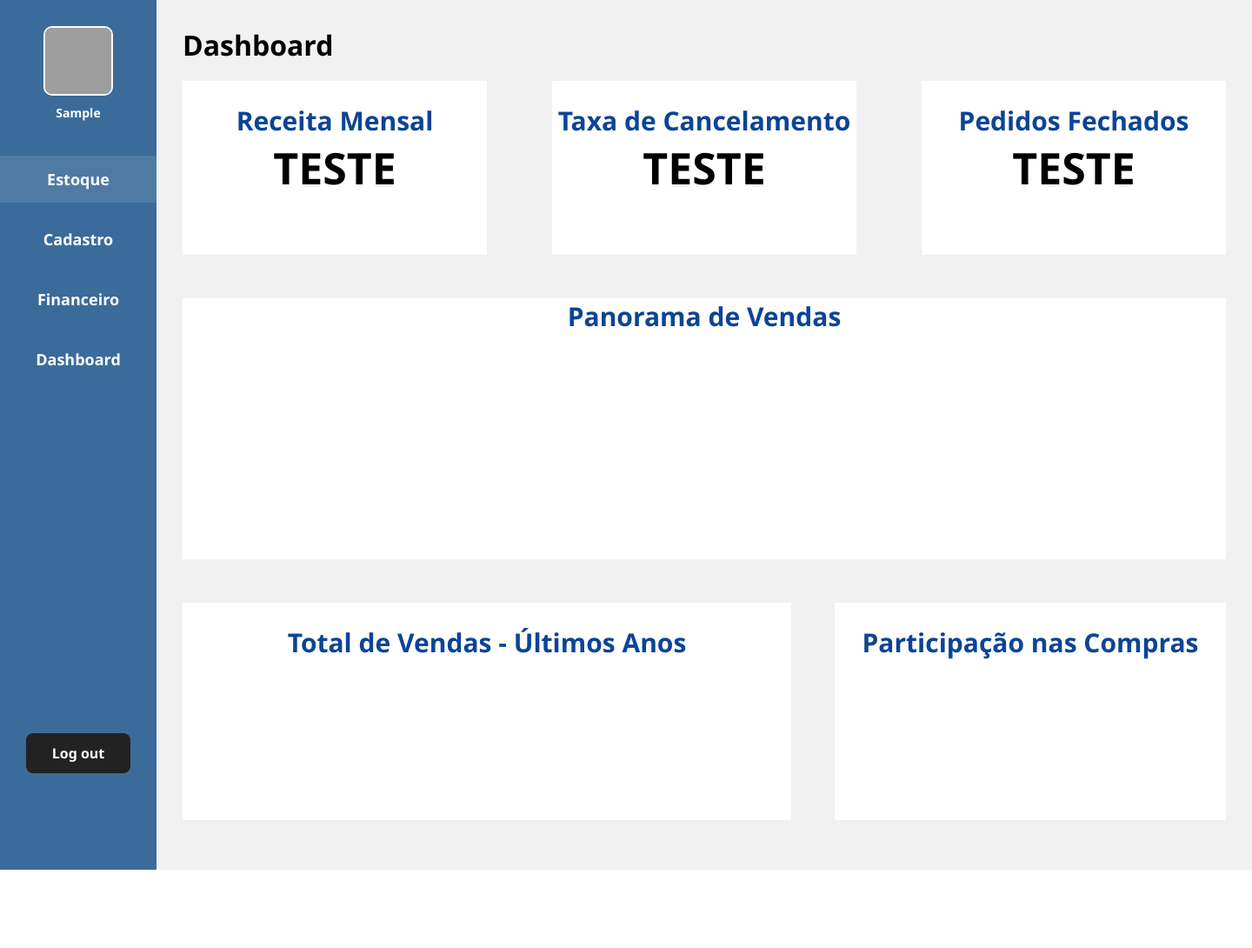
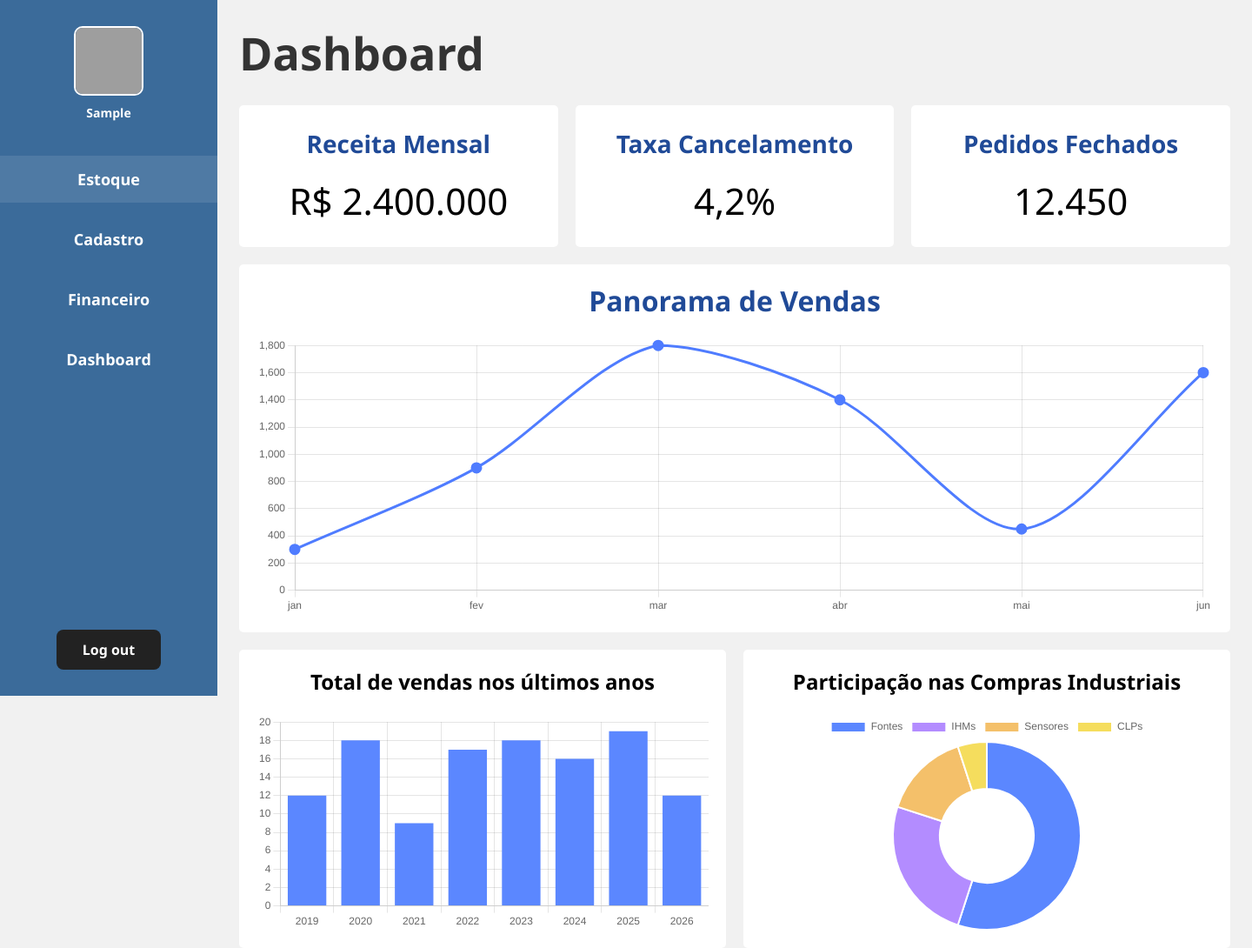
Before and after one commit to Araujosp/Syncron-Automacao, a PHP site: page /admin/dashboard.php in a window 1440 px wide. Shown: the whole page at 87% size. Before the commit the page ends 1000 px from the top, so only its background shows below. Run offline with PHP 8.4, Linux system fonts and the light colour scheme; the visitor is signed in with stand-in values (Sample User, id 1); data comes from the database, SQL or seed files in the repository; both versions use the stored data as it was after the commit; grey boxes are pictures that could not be loaded.

Commit message:
pagina dashboard e banco atualizado

```diff
--- a/admin/dashboard.php
+++ b/admin/dashboard.php
@@ -10,52 +10,239 @@ if(!isset($_SESSION['usuario']) or (!isset($_SESSION['id_usuario']))){
 }
 
 ?>
-
 <!DOCTYPE html>
-<html lang="pt-BR">
+<html lang="pt-br">
 <head>
     <meta charset="UTF-8">
     <meta name="viewport" content="width=device-width, initial-scale=1.0">
+
+    <!-- CHART JS -->
+    <script src="https://cdn.jsdelivr.net/npm/chart.js"></script>
+
     <link rel="stylesheet" href="../assets/dashboard.css">
-        <title>Dashboard | Syncron</title>
-        <link rel="shortcut icon" href="../img/logo-favicon.png" type="image/png">
+    <link rel="stylesheet" href="../assets/estoque.css">
+
+    <title>Syncron | Dashboard</title>
 </head>
 <body>
-        <?php require_once "../includes/sidebar.php"; ?>
+</body>
+</html>
 
-        <div class="main-content">
-            <div class="top-bar">
+<?php  require_once "../includes/sidebar.php"  ?>
+<!-- MAIN -->
+
+<div class="main">
+
     <h1>Dashboard</h1>
+
+    <!-- CARDS -->
+
+    <div class="cards">
+
+        <div class="card">
+
+            <h2>Receita Mensal</h2>
+
+            <p>R$ 2.400.000</p>
+
         </div>
 
-            <div class="balance_line">
-                <div class="balance_box">
-                    <h1>Receita Mensal</h1>
-                    <h2>TESTE</h2>
-                </div>
-                <div class="balance_box">
-                    <h1>Taxa de Cancelamento</h1>
-                    <h2>TESTE</h2>
-                </div>
-                <div class="balance_box">
-                    <h1>Pedidos Fechados</h1>
-                    <h2>TESTE</h2>
-                </div>
+        <div class="card">
+
+            <h2>Taxa Cancelamento</h2>
+
+            <p>4,2%</p>
+
         </div>
 
-            <div class="panorama_box">
-                <h1>Panorama de Vendas</h1>
+        <div class="card">
+
+            <h2>Pedidos Fechados</h2>
+
+            <p>12.450</p>
+
         </div>
 
-            <div class="graphic_line">
-                <div class="graphic_box">
-                    <h1>Total de Vendas - Últimos Anos</h1>
     </div>
-                <div class="participation_box">
-                    <h1>Participação nas Compras</h1>
+
+    <!-- GRAFICO PRINCIPAL -->
+
+    <div class="grafico-container">
+
+        <h2>Panorama de Vendas</h2>
+
+        <div class="grafico-linha">
+
+            <canvas id="graficoLinha"></canvas>
+
         </div>
+
     </div>
+
+    <!-- BOTTOM -->
+
+    <div class="bottom">
+
+        <!-- BARRAS -->
+
+        <div class="box">
+
+            <h2>Total de vendas nos últimos anos</h2>
+
+            <div class="grafico-pequeno">
+
+                <canvas id="graficoBarra"></canvas>
+
             </div>
+
+        </div>
+
+        <!-- PIZZA -->
+
+        <div class="box">
+
+            <h2>Participação nas Compras Industriais</h2>
+
+            <div class="grafico-pequeno">
+
+                <canvas id="graficoPizza"></canvas>
+
+            </div>
+
+        </div>
+
+    </div>
+
+</div>
+
+<script>
+
+/* GRAFICO LINHA */
+
+const ctxLinha = document.getElementById('graficoLinha');
+
+new Chart(ctxLinha, {
+
+    type: 'line',
+
+    data: {
+
+        labels: ['jan', 'fev', 'mar', 'abr', 'mai', 'jun'],
+
+        datasets: [{
+
+            data: [300, 900, 1800, 1400, 450, 1600],
+
+            borderColor: '#4f7cff',
+
+            backgroundColor: '#4f7cff',
+
+            tension: 0.3,
+
+            fill: false,
+
+            borderWidth: 3,
+
+            pointRadius: 5
+        }]
+    },
+
+    options: {
+
+        responsive: true,
+
+        maintainAspectRatio: false,
+
+        plugins: {
+
+            legend: {
+                display: false
+            }
+        },
+
+        scales: {
+
+            y: {
+
+                beginAtZero: true,
+
+                grid: {
+                    borderDash: [5, 5]
+                }
+            }
+        }
+    }
+});
+
+/* GRAFICO BARRA */
+
+const ctxBarra = document.getElementById('graficoBarra');
+
+new Chart(ctxBarra, {
+
+    type: 'bar',
+
+    data: {
+
+        labels: ['2019','2020','2021','2022','2023','2024','2025','2026'],
+
+        datasets: [{
+
+            data: [12,18,9,17,18,16,19,12],
+
+            backgroundColor: '#5b87ff'
+        }]
+    },
+
+    options: {
+
+        responsive: true,
+
+        maintainAspectRatio: false,
+
+        plugins: {
+
+            legend: {
+                display: false
+            }
+        }
+    }
+});
+
+/* GRAFICO PIZZA */
+
+const ctxPizza = document.getElementById('graficoPizza');
+
+new Chart(ctxPizza, {
+
+    type: 'doughnut',
+
+    data: {
+
+        labels: ['Fontes', 'IHMs', 'Sensores', 'CLPs'],
+
+        datasets: [{
+
+            data: [55, 25, 15, 5],
+
+            backgroundColor: [
+                '#5b87ff',
+                '#b38cff',
+                '#f4c06a',
+                '#f5dd5d'
+            ]
+        }]
+    },
+
+    options: {
+
+        responsive: true,
+
+        maintainAspectRatio: false
+    }
+});
+
+</script>
 
 </body>
 </html>
--- a/assets/dashboard.css
+++ b/assets/dashboard.css
@@ -1,148 +1,141 @@
-* { margin: 0; padding: 0; box-sizing: border-box; font-family: 'Segoe UI', Tahoma, Geneva, Verdana, sans-serif; }
 
-        body { display: flex; height: 100vh; background-color: #f1f1f1; }
-
-        /* --- MENU LATERAL (SIDEBAR) --- */
-        .sidebar {
-            width: 250px;
-            height: 1000px;
-            background-color: #3b6b9a;
-            color: white;
-            display: flex;
-            flex-direction: column;
-            align-items: center;
-            padding: 30px 0;
+*{
+    margin: 0;
+    padding: 0;
+    box-sizing: border-box;
+    font-family: Arial, Helvetica, sans-serif;
 }
 
-        .user-profile { text-align: center; margin-bottom: 40px; }
-
-        .user-icon {
-            width: 80px;
-            height: 80px;
-            border: 2px solid white;
-            border-radius: 10px;
-            overflow: hidden;
-
+body{
+    background: #e7e7e7;
     display: flex;
-            justify-content: center;
-            align-items: center;
-
-            margin: 0 auto 10px auto;
 }
 
-        .user-icon img {
-            width: 100%;
-            height: 100%;
-            object-fit: cover;
+.perfil{
+    text-align: center;
+    margin-bottom: 60px;
 }
 
-
-        .user-email { font-size: 14px; font-weight: bold; }
-
-        .nav-links { width: 100%; display: flex; flex-direction: column; gap: 15px; }
-        .nav-links a {
-            text-decoration: none; color: white;
-            padding: 15px 30px; font-weight: bold; font-size: 18px;
-            transition: 0.3s; text-align: center;
-        }
-        .nav-links a:hover, .nav-links a.active { background-color: rgba(255, 255, 255, 0.1); }
-
-        .logout-btn {
-            margin-top: auto;
-            margin-bottom: 81px;
-            background-color: #222; color: white;
-            border: none; padding: 12px 30px; border-radius: 8px;
-            font-weight: bold; cursor: pointer; text-decoration: none;
+.perfil img{
+    width: 90px;
+    margin-bottom: 15px;
 }
 
-        /* --- ÁREA PRINCIPAL (MAIN CONTENT) --- */
-        .main-content {
-            padding: 30px; background-color: #f1f1f1;
+.perfil h3{
+    font-size: 26px;
 }
 
-        .top-bar {
-            display: flex; justify-content: space-between; align-items: flex-end;
+.menu{
+    width: 100%;
+}
+
+.menu a{
+    display: block;
+    text-align: center;
+    color: white;
+    text-decoration: none;
+    font-size: 24px;
+    margin: 28px 0;
+    transition: .2s;
+}
+
+.menu a:hover{
+    transform: scale(1.05);
+}
+
+.logout{
+    margin-top: auto;
+}
+
+.logout button{
+    background: #222;
+    color: white;
+    border: none;
+    padding: 14px 45px;
+    border-radius: 12px;
+    font-size: 18px;
+    cursor: pointer;
+}
+
+/* MAIN */
+
+.main{
+    flex: 1;
+    padding: 25px;
+}
+
+.main h1{
+    font-size: 52px;
+    margin-bottom: 25px;
+    color: #333;
+}
+
+/* CARDS */
+
+.cards{
+    display: flex;
+    gap: 20px;
     margin-bottom: 20px;
 }
 
-        /* Visão Geral */
-        .balance_line{
-            display: flex;
-            justify-content: space-between;
-            align-items: flex-end;
-            gap: 50px;
-            margin-bottom: 50px;
+.card{
+    flex: 1;
+    background: white;
+    border-radius: 5px;
+    padding: 25px;
+    text-align: center;
 }
 
-        .balance_box{
-            height: 200px;
-            width: 350px;
-            background-color: #ffffff;
-            color: #000000;
+.card h2{
+    color: #204a97;
+    margin-bottom: 18px;
+    font-size: 28px;
 }
 
-        .balance_box h1{
-            color:#0c4496;
-            text-align: center;
-            font-size: 30px;
-            margin-top: 25px;
+.card p{
+    font-size: 42px;
 }
 
-        .balance_box h2{
-            color:#000000;
-            text-align: center;
-            font-size: 50px;
+/* GRAFICO PRINCIPAL */
+
+.grafico-container{
+    background: white;
+    border-radius: 5px;
+    padding: 20px;
+    margin-bottom: 20px;
 }
 
-        /* Panorama Mensal de Vendas*/
-        .panorama_box{
-            height: 300px;
-            width: 1200px;
-            background-color: #ffffff;
-            color: #000000;
-            margin-bottom: 50px;
+.grafico-container h2{
+    text-align: center;
+    color: #204a97;
+    margin-bottom: 20px;
+    font-size: 32px;
 }
 
-        .panorama_box h1{
-            color:#0c4496;
-            text-align: center;
-            font-size: 30px;
-            margin-top: 25px;
+.grafico-linha{
+    height: 320px;
 }
 
-        /* Gráfico Anual e Participação */
-        .graphic_line{
+/* BOTTOM */
+
+.bottom{
     display: flex;
-            justify-content: space-between;
-            align-items: flex-end;
-            gap: 50px;
-            margin-bottom: 50px;
+    gap: 20px;
 }
 
-        .graphic_box{
-            height: 250px;
-            width: 700px;
-            background-color: #ffffff;
-            color: #000000;
+.box{
+    flex: 1;
+    background: white;
+    border-radius: 5px;
+    padding: 20px;
 }
 
-        .graphic_box h1{
-            color:#0c4496;
+.box h2{
     text-align: center;
-            font-size: 30px;
-            margin-top: 25px;
+    margin-bottom: 20px;
+    font-size: 24px;
 }
 
-        .participation_box{
+.grafico-pequeno{
     height: 250px;
-            width: 450px;
-            background-color: #ffffff;
-            color: #000000;
 }
-
-        .participation_box h1{
-            color:#0c4496;
-            text-align: center;
-            font-size: 30px;
-            margin-top: 25px;
-        }
```
Also changed, not shown: syncron.sql (+12 -10 lines). Lines whose indentation alone changed are shown as unchanged.
